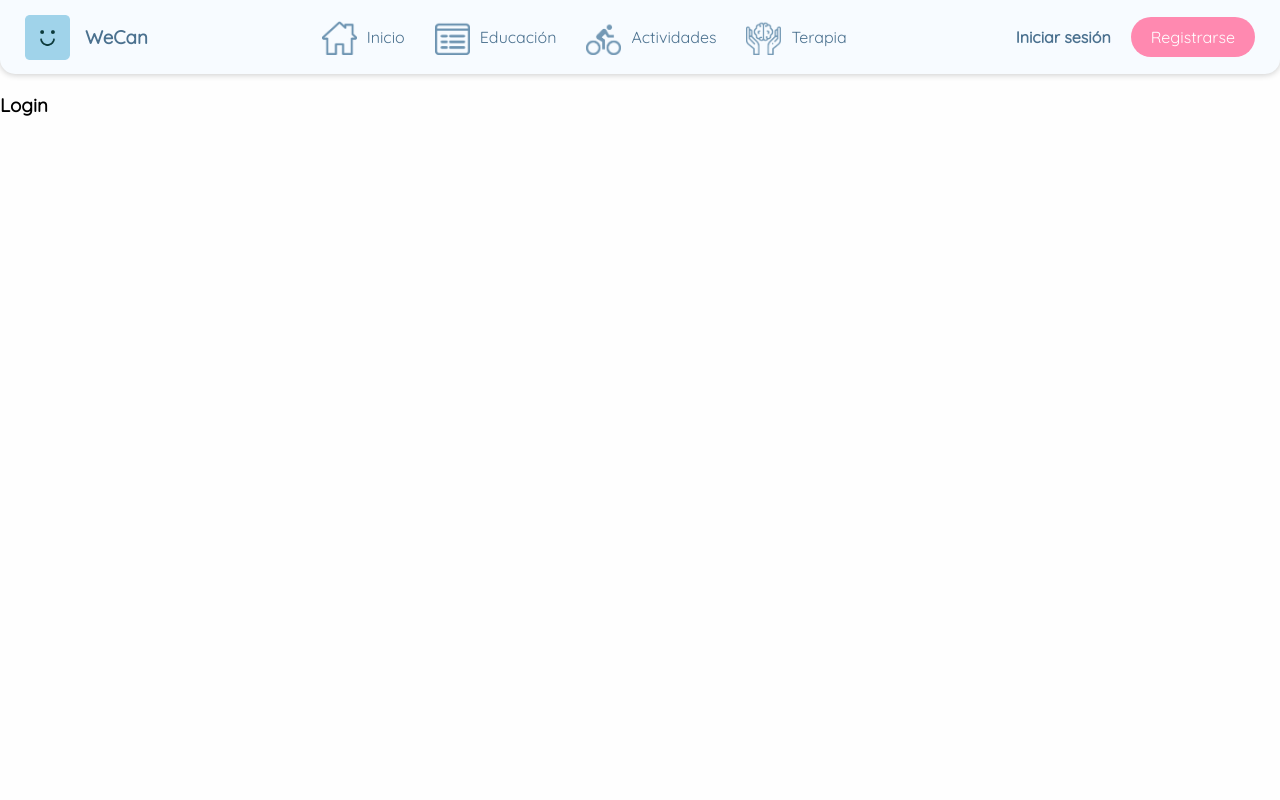
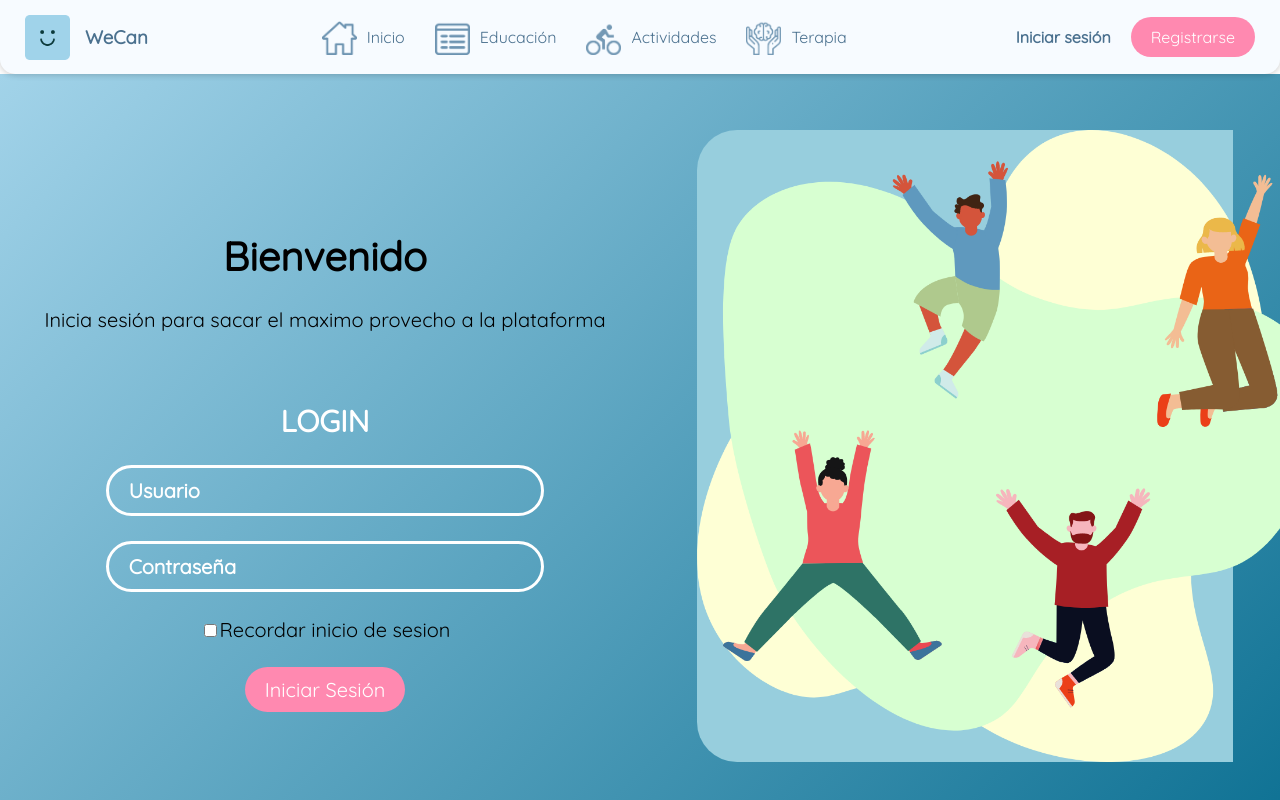
Before and after one commit to We-Can-Foundation/wecan, a React (Create React App) app: page /#/login in a window 1280 px wide. Built offline with nearby package versions, Linux system fonts and the light colour scheme.

Commit message:
Login Beta

```diff
--- a/src/App.css
+++ b/src/App.css
@@ -546,6 +546,90 @@ footer{
   margin: 10px 50px
 }
 
+/*__________________________________________LOGIN________________________________________________*/
+
+.loginCont{
+  display: flex;
+  flex-direction: row;
+  height: 93vh;
+  background: linear-gradient(135deg, #A2D3E9, #0F7294);
+}
+
+.resCont{
+  display: flex;
+  width: 50%;
+  height: 100%;
+  justify-content: center;
+  align-items: center;
+  text-align:center;
+  padding: 12px 10px;
+}
+
+.resCard{
+  align-items: center;
+  padding: 12px 10px;
+  font-size: 20px;
+}
+
+.resCard h2{
+  color:white;
+}
+
+.resCard button{
+  margin: 0 10px;
+  border: none;
+  border-radius: 30px;
+  padding: 10px 20px;
+  background-color: #ff89b0;
+  color: white;
+  font-size: 1em;
+  transition: 250ms;
+}
+.resCard button:hover{
+  cursor: pointer;
+  transform: scale(1.01);
+  font-weight: bold;
+  box-shadow: 0 1px 6px rgba(235, 137, 176, 0.73);
+}
+
+.resIn{
+  border: 3px solid #FFFFFF;
+  background:transparent;
+  border-radius: 40px;
+  color: #393939;
+  outline: none;
+  font-size: 20px;
+  padding: 10px 20px;
+  width: 70%;
+}
+
+.resIn:Focus{
+  background: #FFFFFF;
+  border: 3px solid #559EEA;
+}
+
+.resIn::placeholder{
+  color: white;
+  font-weight: bold;
+}
+
+.imgCont{
+  display: flex;
+  justify-content: center;
+  align-items: center;
+  width: 50%;
+  height: 100%;
+  flex-direction: row;
+}
+
+.imgCard{
+  display: flex;
+  width: 85%;
+  height: 85%;
+  background-color: #97CEDD;
+  border-radius: 40px 0px 0px 40px;
+}
+
 /*__________________________________________MOBILE___________________________________________________*/
 
 @media only screen and (max-width: 1025px) {
@@ -681,4 +765,18 @@ footer{
     width: 300px;
     margin: 5px 0;
   }
+  .resCont{
+    width: 93%;
+    height: 100%;
+    text-align:center;
+    padding: 12px 10px;
+  }
+  .imgCont{
+    display: flex;
+    justify-content: center;
+    align-items: center;
+    width: 7%;
+    height: 100%;
+    flex-direction: row;
+  }
 }
--- a/src/Components/Login/Login.js
+++ b/src/Components/Login/Login.js
@@ -1,11 +1,32 @@
 import React from 'react';
-
 
 const Login = () => {
     return (
-        <div>
-            <h3>Login</h3>
-        </div>
+
+        <div className={"loginCont"}>
+	        <div className={"resCont"}>
+
+				<div className={"resCard"}>
+	        		<h1>Bienvenido</h1>
+	        		<p>Inicia sesión para sacar el maximo provecho a la plataforma</p><br/>
+	        		<h2>LOGIN</h2>
+	        		<form action="" metohd="GET">
+		        		<input type="text" name="usuario" placeholder="Usuario" className={"resIn"}/>
+		        		<br/><br/>
+		        		<input type="password" name="contraseña" placeholder="Contraseña" className={"resIn"}/><br/><br/>
+		        		<input type="checkbox" name="recuerda" value="forever"/>Recordar inicio de sesion<br/><br/>
+		        		<button type="submit" name="login" value="Iniciar">Iniciar Sesión</button>
+		        	</form>
+	        	</div>
+	        </div>
+
+	        <div className={"imgCont"}>
+	            <div className={"imgCard"}>
+	            	<img alt={"We Can Logo"} src={require('../../Assets/activitiesWeCan.png')}/>
+	        	</div>
+	        </div>
+	    </div>
+
     );
 }
 
```
